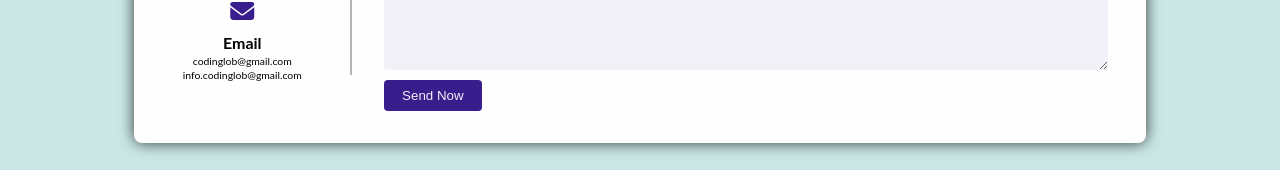
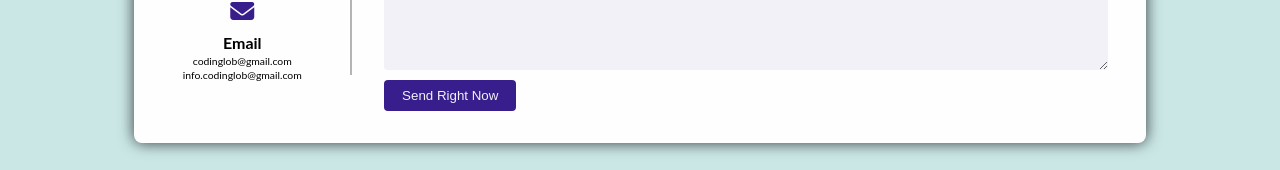
Before and after one commit to d-teech/ContactPage, a plain HTML site: page index.html in a window 1280 px wide. Shown: the part 325-495 px from the top of the page. Drawn offline with Linux system fonts and the light colour scheme.

Commit message:
new: message

```diff
--- a/index.html
+++ b/index.html
@@ -45,7 +45,7 @@
                 <input type="text" name="" id="" placeholder="Enter your name" />
                 <input type="text" name="" id="" placeholder="Enter your email" />
                 <textarea name="" id="" placeholder="Enter your message" rows="6"></textarea>
-                <input type="submit" value="Send Now">
+                <input type="submit" value="Send Right Now">
             </form>
         </div>
     </div>
```
